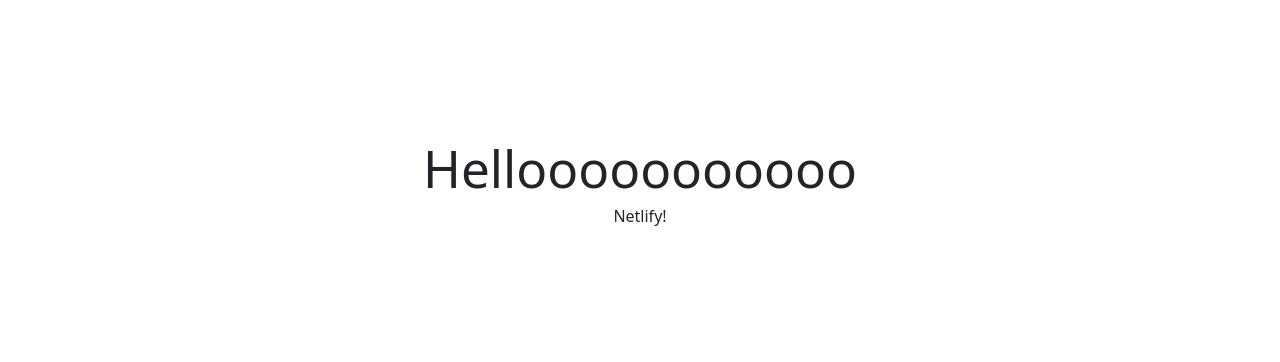
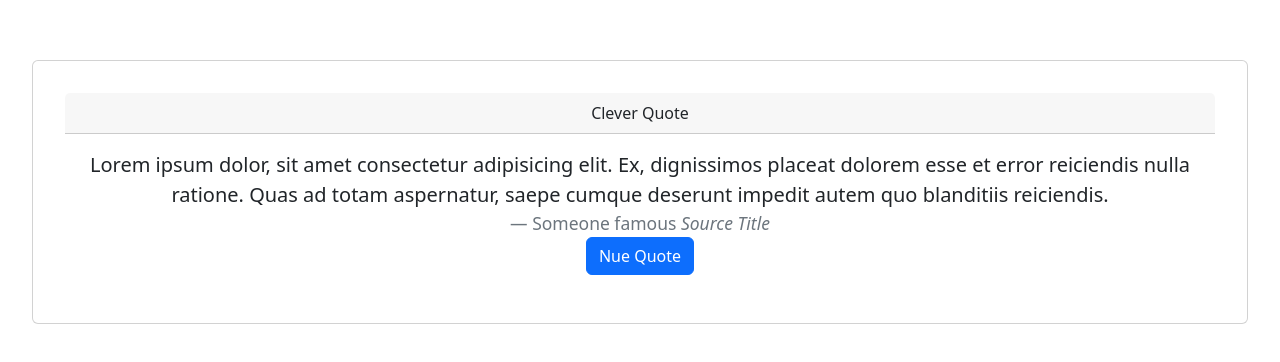
Before and after one commit to ndimoforaretas/clever-quotes-app, a React (Vite) app: page / in a window 1280 px wide. Shown: the part 208-570 px from the top of the page. Built offline with nearby package versions, Linux system fonts and the light colour scheme.

Commit message:
add card component

```diff
--- a/src/App.jsx
+++ b/src/App.jsx
@@ -1,15 +1,25 @@
-import { useState } from "react";
-import reactLogo from "./assets/react.svg";
+import { Button, Card } from "react-bootstrap";
 import "./App.css";
 
 function App() {
-  const [count, setCount] = useState(0);
-
   return (
-    <div className="App">
-      <h1>Hellooooooooooo</h1>
-      <p>Netlify!</p>
-    </div>
+    <Card>
+      <Card.Header>Clever Quote</Card.Header>
+      <Card.Body>
+        <blockquote className="blockquote mb-0">
+          <p>
+            Lorem ipsum dolor, sit amet consectetur adipisicing elit. Ex,
+            dignissimos placeat dolorem esse et error reiciendis nulla ratione.
+            Quas ad totam aspernatur, saepe cumque deserunt impedit autem quo
+            blanditiis reiciendis.
+          </p>
+          <footer className="blockquote-footer">
+            Someone famous <cite title="Source Title">Source Title</cite>
+          </footer>
+        </blockquote>
+        <Button className="primary">Nue Quote</Button>
+      </Card.Body>
+    </Card>
   );
 }
 
```
